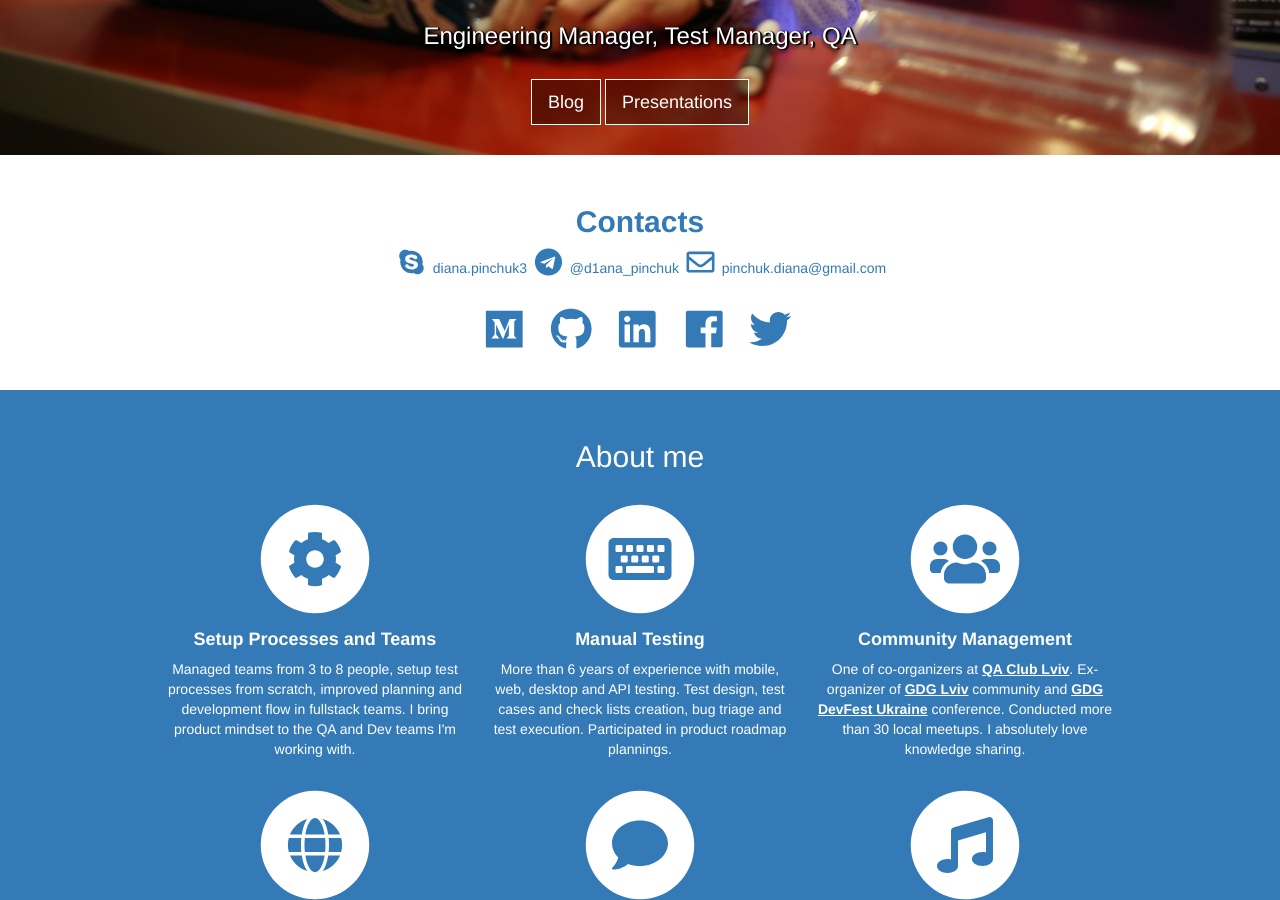
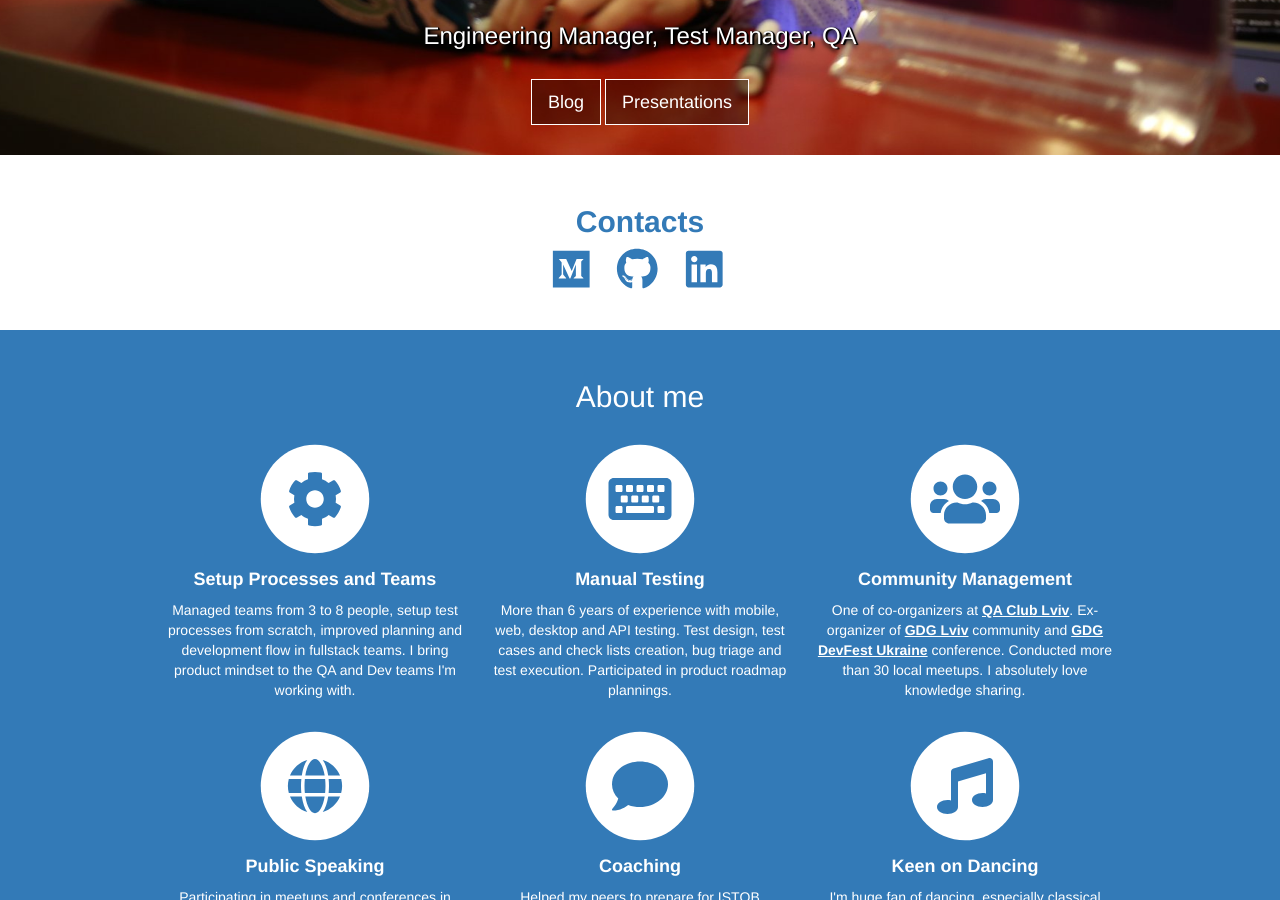
Before and after one commit to pinchukdiana/github.io, a Jekyll site: the page built from index.html, in a window 1280 px wide and 900 px high, scrolled down 745 px. Built offline with Jekyll 4.4.1, drawn with Linux system fonts in a browser that asks for light colours; nearby versions of some CDN libraries.

Commit message:
Update homepage.html

```diff
--- a/_layouts/homepage.html
+++ b/_layouts/homepage.html
@@ -63,17 +63,6 @@
 					<h2>
 						<strong style="color:#337ab7;">Contacts</strong>
 					</h2>
-					<ul class="list-unstyled">
-						<li>
-							<a href="skype:diana.pinchuk3">
-								<i class="fab fa-skype fa-2x fa-fw"></i> diana.pinchuk3</a>
-							<a href="https://telegram.me/d1ana_pinchuk">
-								<i class="fab fa-telegram fa-2x fa-fw" aria-hidden="true"></i> @d1ana_pinchuk</a>
-							<a href="mailto:pinchuk.diana@gmail.com">
-								<i class="far fa-envelope fa-2x fa-fw"></i> pinchuk.diana@gmail.com</a>
-						</li>
-					</ul>
-					<br>
 					<ul class="list-inline">
 						<li>
 							<a href="https://medium.com/@pinchuk.diana" target="_blank">
@@ -88,16 +77,6 @@
 						<li>
 							<a href="https://www.linkedin.com/in/diana-pinchuk-010b2232/" target="_blank">
 								<i class="fab fa-linkedin fa-fw fa-3x"></i>
-							</a>
-						</li>
-						<li>
-							<a href="https://www.facebook.com/diana.pinchuk.9" target="_blank">
-								<i class="fab fa-facebook fa-fw fa-3x"></i>
-							</a>
-						</li>
-						<li>
-							<a href="https://twitter.com/diana_pinchuk" target="_blank">
-								<i class="fab fa-twitter fa-fw fa-3x"></i>
 							</a>
 						</li>
 					</ul>
```
